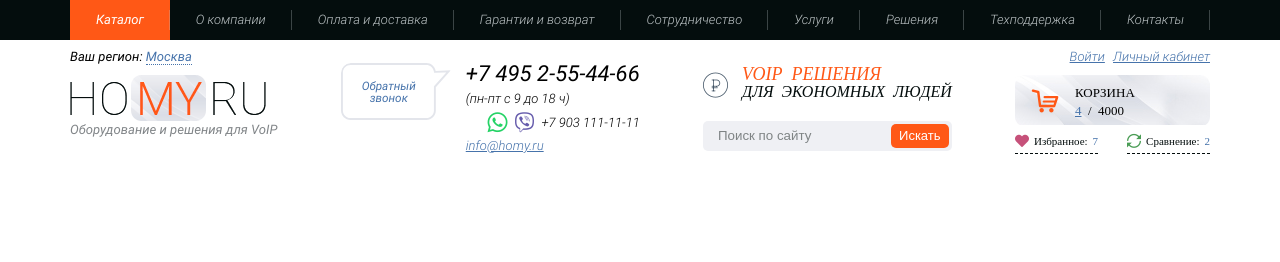
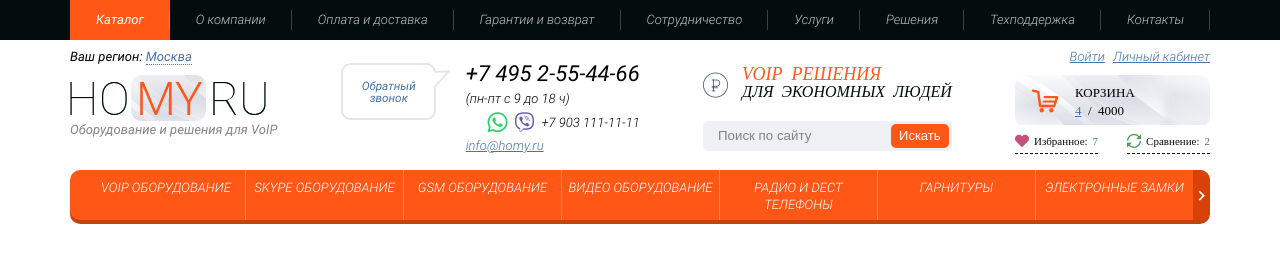
Before and after one commit to BoikoSV/Homyru, a website built with webpack: page src/template.html in a window 1280 px wide. Built offline with nearby package versions, Linux system fonts and the light colour scheme.

Commit message:
Finish header-bottom

```diff
--- a/package.json
+++ b/package.json
@@ -27,5 +27,8 @@
     "webpack": "^5.45.1",
     "webpack-cli": "^4.7.2",
     "webpack-dev-server": "^3.11.2"
+  },
+  "dependencies": {
+    "swiper": "^6.7.5"
   }
 }
--- a/src/index.js
+++ b/src/index.js
@@ -6,3 +6,4 @@ import './scss/main.scss'
 import toggleMenu from './js/toggleMenuLink';
 import rebuild from './js/rebuildMenuItems';
 import closeBtn from './js/closeMenubBtn';
+import headerBottom from './js/headerBottom';
--- /dev/null
+++ b/src/js/headerBottom.js
@@ -0,0 +1,31 @@
+import{ Swiper, Navigation } from 'swiper';
+
+Swiper.use([Navigation]);
+
+const swiper = new Swiper('.swiper-container', {
+    navigation: {
+        nextEl: '.swiper-button-next',
+        prevEl: '.swiper-button-prev',
+      },
+      breakpoints: {
+        320: {
+            slidesPerView: 'auto',
+        },
+        400: {
+            slidesPerView: 2,
+        },
+        500: {
+            slidesPerView: 3,
+        },
+        650: {
+            slidesPerView: 4,
+        },
+        769: {
+            slidesPerView: 5,
+          },
+        1000: {
+            slidesPerView: 7,
+        },
+      },
+
+});
--- a/src/scss/base/_fonts.scss
+++ b/src/scss/base/_fonts.scss
@@ -62,3 +62,9 @@
     content: "\e906";
     color: #c6517a;
   }
+  .icon-arrow-right:before {
+    content: "\e907";
+  }
+  .icon-arrow-left:before {
+    content: "\e908";
+  }
--- /dev/null
+++ b/src/scss/components/_headerBottom.scss
@@ -0,0 +1,74 @@
+// .header__bottom{
+//     @media (max-width: 769px) {
+//         display: none;
+//     }
+// }
+.header__bottom-box{
+    // height: 50px;
+    background-color: $accent-color;
+    border-radius: 10px;
+    padding-left: 17px;
+    padding-right: 17px;
+    position: relative;
+    box-shadow: 0 4px 0 #c44411;
+}
+.header-bottom__prev,
+.header-bottom__next{
+    position: absolute;
+    width: 17px;
+    background-color: #d94206;
+    top: 0;
+    height: 100%;
+    margin-top: 0;
+    opacity: 1;
+    font-size: 20px;
+    color: #fff;
+}
+.header-bottom__prev{
+    left: 0;
+    border-top-left-radius: 10px;
+    border-bottom-left-radius: 10px;
+}
+.header-bottom__next{
+    right: 0;
+    border-top-right-radius: 10px;
+    border-bottom-right-radius: 10px;
+}
+.header-bottom__prev::after,
+.header-bottom__next::after{
+    display: none;
+}
+.header-bottom__prev::before{
+    font-family: icomoon;
+    content: "\e908";
+}
+.header-bottom__next::before{
+    content: "\e907";
+    font-family: icomoon;
+}
+.swiper__link{
+    color: #fff;
+    text-transform: uppercase;
+    font-size: Roboto;
+    font-weight: 300;
+    height: 50px;
+    padding: 10px 5px;
+    display: block;
+    cursor: pointer;
+    text-decoration: none;
+
+    &:hover{
+        text-decoration: underline;
+    }
+}
+.header-bottom__swiper-item{
+    border-left: 1px solid rgba(#fff, 0.3);
+    line-height: 1.3;
+    text-align: center;
+}
+.header-bottom__swiper-item:first-child{
+    border-left: none;
+}
+.swiper-button-disabled{
+    display: none;
+}
--- a/src/scss/components/_menu.scss
+++ b/src/scss/components/_menu.scss
@@ -27,7 +27,7 @@
         position: absolute;
         flex-wrap: nowrap;
         flex-direction: column;
-        z-index: 10;
+        z-index: 100;
         left: -15px;
         right: -15px;
         background-color: $black-color;
--- a/src/scss/main.scss
+++ b/src/scss/main.scss
@@ -18,6 +18,8 @@
 @import 'components/search';
 @import 'components/profile';
 @import 'components/cart';
+@import '~swiper/swiper-bundle.min.css';
+@import 'components/headerBottom';
 
 
 /*************************
--- a/src/template.html
+++ b/src/template.html
@@ -107,6 +107,81 @@
                 </section>
             </div>
         </div>
+        <div class="header__bottom">
+            <div class="container">
+                <div class="header__bottom-box">
+                    <div class="header-bottom__swiper-container swiper-container">
+                        <div class="swiper-wrapper">
+                            <div class="header-bottom__swiper-item swiper-slide">
+                              <a href="#" class="swiper__link">VOIP ОБОРУДОВАНИЕ</a>
+                            </div>
+                            <div class="header-bottom__swiper-item swiper-slide">
+                                <a href="#" class="swiper__link">SKYPE ОБОРУДОВАНИЕ</a>
+                            </div>
+                            <div class="header-bottom__swiper-item swiper-slide">
+                                <a href="#" class="swiper__link">GSM ОБОРУДОВАНИЕ</a>
+                            </div>
+                            <div class="header-bottom__swiper-item swiper-slide">
+                                <a href="#" class="swiper__link">ВИДЕО ОБОРУДОВАНИЕ</a>
+                            </div>
+                            <div class="header-bottom__swiper-item swiper-slide">
+                                <a href="#" class="swiper__link">РАДИО И DECT ТЕЛЕФОНЫ</a>
+                            </div>
+                            <div class="header-bottom__swiper-item swiper-slide">
+                                <a href="#" class="swiper__link">ГАРНИТУРЫ</a>
+                            </div>
+                            <div class="header-bottom__swiper-item swiper-slide">
+                                <a href="#" class="swiper__link">ЭЛЕКТРОННЫЕ ЗАМКИ</a>
+                            </div>
+                            <div class="header-bottom__swiper-item swiper-slide">
+                                <a href="#" class="swiper__link">ДОМОФОННЫЕ СИСТЕМЫ</a>
+                            </div>
+                            <div class="header-bottom__swiper-item swiper-slide">
+                                <a href="#" class="swiper__link">СИСТЕМЫ ЗАПИСИ</a>
+                            </div>
+                            <div class="header-bottom__swiper-item swiper-slide">
+                                <a href="#" class="swiper__link">СЕТЕВОЕ ОБОРУДОВАНИЕ</a>
+                            </div>
+
+
+                            <div class="header-bottom__swiper-item swiper-slide">
+                                <a href="#" class="swiper__link">VOIP ОБОРУДОВАНИЕ</a>
+                              </div>
+                              <div class="header-bottom__swiper-item swiper-slide">
+                                  <a href="#" class="swiper__link">SKYPE ОБОРУДОВАНИЕ</a>
+                              </div>
+                              <div class="header-bottom__swiper-item swiper-slide">
+                                  <a href="#" class="swiper__link">GSM ОБОРУДОВАНИЕ</a>
+                              </div>
+                              <div class="header-bottom__swiper-item swiper-slide">
+                                  <a href="#" class="swiper__link">ВИДЕО ОБОРУДОВАНИЕ</a>
+                              </div>
+                              <div class="header-bottom__swiper-item swiper-slide">
+                                  <a href="#" class="swiper__link">РАДИО И DECT ТЕЛЕФОНЫ</a>
+                              </div>
+                              <div class="header-bottom__swiper-item swiper-slide">
+                                  <a href="#" class="swiper__link">ГАРНИТУРЫ</a>
+                              </div>
+                              <div class="header-bottom__swiper-item swiper-slide">
+                                  <a href="#" class="swiper__link">ЭЛЕКТРОННЫЕ ЗАМКИ</a>
+                              </div>
+                              <div class="header-bottom__swiper-item swiper-slide">
+                                  <a href="#" class="swiper__link">ДОМОФОННЫЕ СИСТЕМЫ</a>
+                              </div>
+                              <div class="header-bottom__swiper-item swiper-slide">
+                                  <a href="#" class="swiper__link">СИСТЕМЫ ЗАПИСИ</a>
+                              </div>
+                              <div class="header-bottom__swiper-item swiper-slide">
+                                  <a href="#" class="swiper__link">СЕТЕВОЕ ОБОРУДОВАНИЕ</a>
+                              </div>
+                        </div>
+                    </div>
+                    <div class="header-bottom__prev swiper-button-prev">
+                    </div>
+                    <div class="header-bottom__next swiper-button-next"></div>
+                </div>
+            </div>
+        </div>
     </header>
 </body>
 </html>
```
Also changed, not shown: src/fonts/icomoon.ttf, src/fonts/icomoon.woff, src/fonts/icomoon.woff2, 1 other file.
